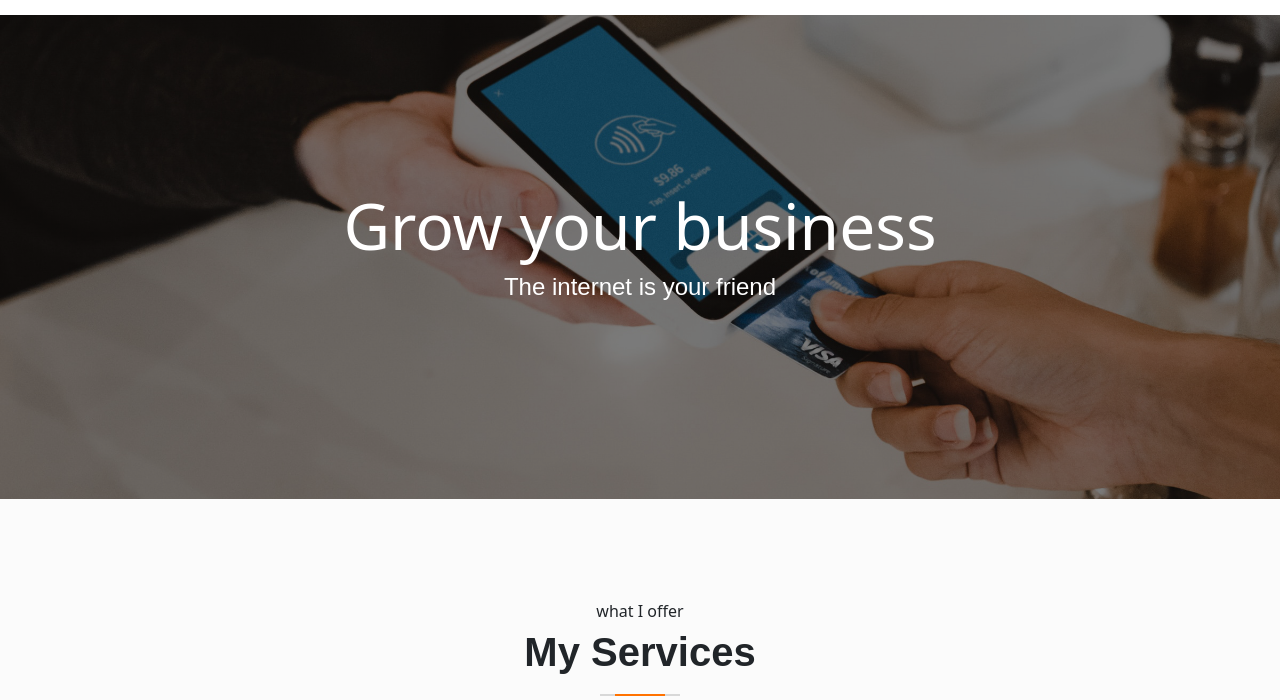
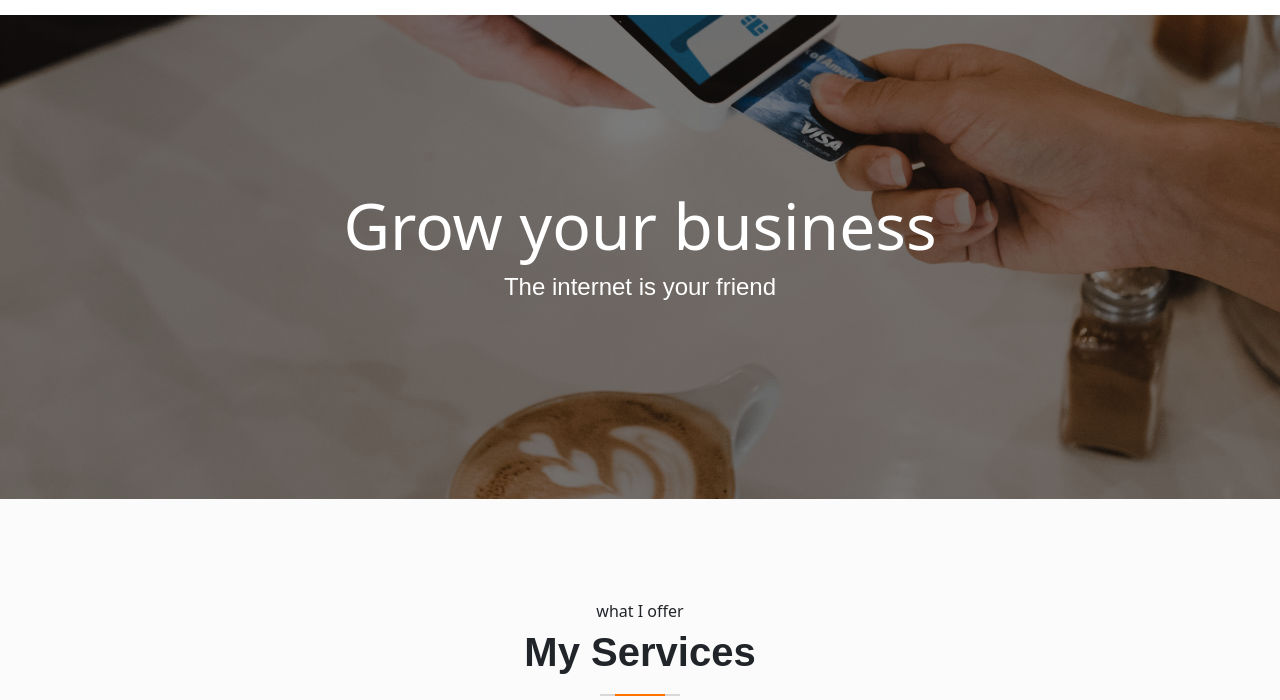
Before and after one commit to tigssantos/Personal-Site, a Rails app: page /services in a window 1280 px wide. Shown: the part 67-767 px from the top of the page. Run offline with Rails 7, Linux system fonts and the light colour scheme; style sheets or scripts are compiled from the project's sources; some libraries are stand-ins or nearby versions.

Commit message:
hero image

```diff
--- a/app/assets/stylesheets/style.scss
+++ b/app/assets/stylesheets/style.scss
@@ -759,7 +759,8 @@ input::-webkit-input-placeholder {
 .main-bg-back-7{
     background: linear-gradient( rgba(0,0,0,0.5), rgba(0, 0, 0, 0.5) ),image-url("seo/pay.jpg") no-repeat center center fixed;
     background-size:cover;
-    background-position:top center
+    background-position: center center;
+
 
 }
 
```
